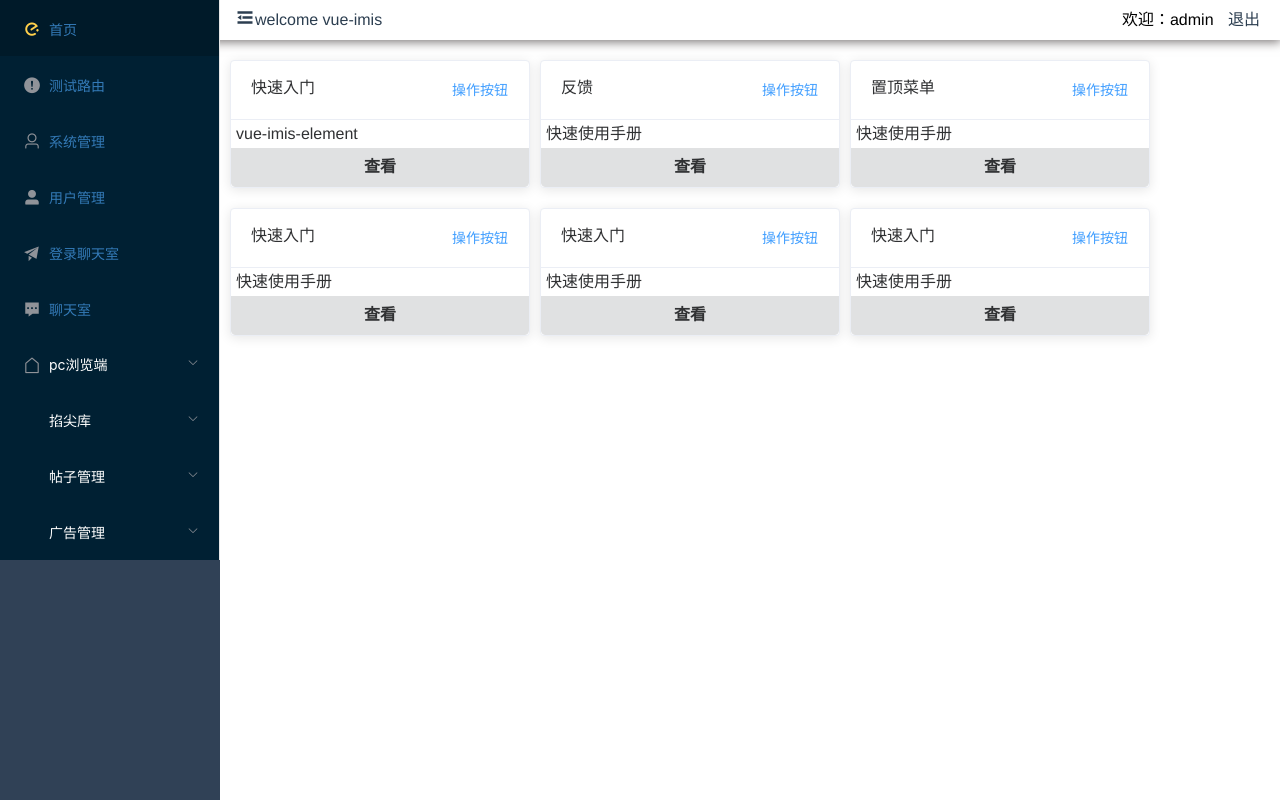
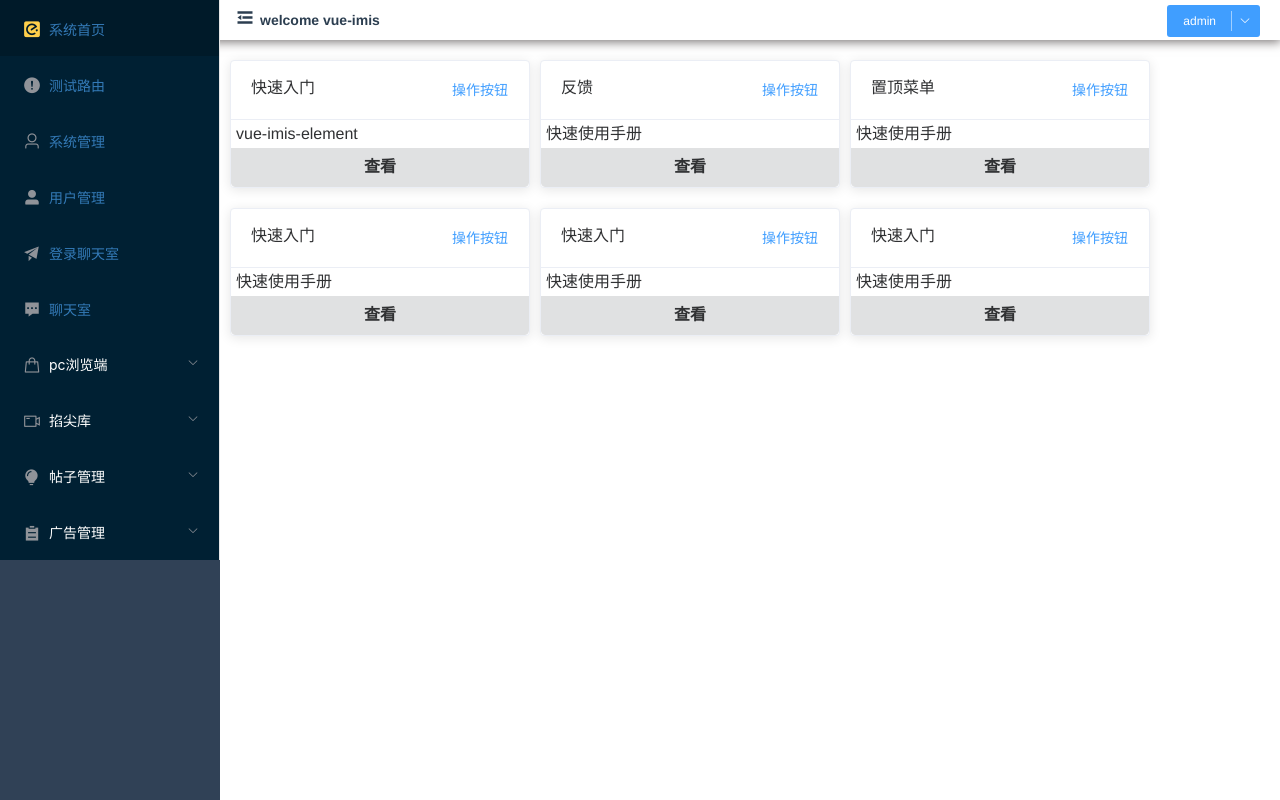
Before and after one commit to xiaoguiking/vue-imis, a Vue app in the folder vue-imis-element/: page /#/ in a window 1280 px wide. Built offline with nearby package versions, Linux system fonts and the light colour scheme; a small style sheet from the web is missing.

Commit message:
add: css header

```diff
--- a/vue-imis-element/public/index.html
+++ b/vue-imis-element/public/index.html
@@ -1,16 +1,27 @@
 <!DOCTYPE html>
 <html lang="">
   <head>
-    <meta charset="utf-8">
-    <meta http-equiv="X-UA-Compatible" content="IE=edge">
-    <meta name="viewport" content="width=device-width,initial-scale=1.0">
-    <meta name="viewport" content="width=device-width,minimum-scale=1.0,maximum-scale=1.0,user-scalable=no" />
-    <link rel="icon" href="<%= BASE_URL %>favicon.ico">
+    <meta charset="utf-8" />
+    <meta http-equiv="X-UA-Compatible" content="IE=edge" />
+    <meta name="viewport" content="width=device-width,initial-scale=1.0" />
+    <meta
+      name="viewport"
+      content="width=device-width,minimum-scale=1.0,maximum-scale=1.0,user-scalable=no"
+    />
+    <link rel="icon" href="<%= BASE_URL %>favicon.ico" />
     <title><%= htmlWebpackPlugin.options.title %></title>
+    <link
+      rel="stylesheet"
+      href="http://at.alicdn.com/t/font_2495209_vg1vq4stnu.css"
+    />
   </head>
   <body>
     <noscript>
-      <strong>We're sorry but <%= htmlWebpackPlugin.options.title %> doesn't work properly without JavaScript enabled. Please enable it to continue.</strong>
+      <strong
+        >We're sorry but <%= htmlWebpackPlugin.options.title %> doesn't work
+        properly without JavaScript enabled. Please enable it to
+        continue.</strong
+      >
     </noscript>
     <div id="app"></div>
     <!-- built files will be auto injected -->
--- a/vue-imis-element/src/api/user.js
+++ b/vue-imis-element/src/api/user.js
@@ -14,7 +14,10 @@ export const login = data => {
 };
 // 获取用户信息
 export const getUserInfo = () => {
-    return;
+    return request({
+        method: "GET",
+        url: "",
+    })
 };
 
 // 更改用户信息
--- a/vue-imis-element/src/components/CommonHeader/index.vue
+++ b/vue-imis-element/src/components/CommonHeader/index.vue
@@ -5,8 +5,17 @@
       <header class="header-imis">welcome vue-imis</header>
     </div>
     <div class="header-user">
-      <span class="header-user-title">欢迎：{{ "admin" }}</span>
-      <span class="signout" @click="$router.push('/login')"> 退出 </span>
+      <el-dropdown size="small" split-button type="primary">
+        {{ "admin" }}
+        <el-dropdown-menu slot="dropdown">
+          <el-dropdown-item>
+            <a href="https://github.com/xiaoguiking/vue-imis" target="_blank">
+              项目仓库</a
+            >
+          </el-dropdown-item>
+          <el-dropdown-item @click.native="loginOut">退出登录</el-dropdown-item>
+        </el-dropdown-menu>
+      </el-dropdown>
     </div>
   </div>
 </template>
@@ -15,7 +24,7 @@
 export default {
   name: "CommonHeader",
   props: {
-    collapse: Boolean
+    collapse: Boolean,
   },
   data() {
     return {};
@@ -24,9 +33,13 @@ export default {
   methods: {
     toggleSide() {
       this.$emit("showSide");
-    }
+    },
+
+    loginOut() {
+      console.log(1);
+      this.$router.push("/login");
+    },
   },
-  medthods: {}
 };
 </script>
 
@@ -44,6 +57,9 @@ export default {
     }
     .header-imis {
       display: inline-block;
+      font-size: 14px;
+      font-weight: 700;
+      margin-left: 5px;
     }
   }
 
--- a/vue-imis-element/src/mock/menuList.js
+++ b/vue-imis-element/src/mock/menuList.js
@@ -1,8 +1,9 @@
 const sideMenu = [
   {
-    title: "首页", // 菜单名称
+    title: "系统首页", // 菜单名称
     path: "/", // 对应path
-    icon: "eleme" // 对应图标
+    icon: "platform-eleme" // 对应图标
+    // icon: "iconelectronics" // 对应图标
   },
   {
     title: "测试路由", // 菜单名称
@@ -32,7 +33,7 @@ const sideMenu = [
   {
     title: "pc浏览端",
     path: "/file",
-    icon: "house",
+    icon: "goods",
     children: [
       {
         title: "首页大图区",
@@ -48,7 +49,7 @@ const sideMenu = [
   {
     title: "掐尖库",
     path: "/charts",
-    icon: "-video-camera",
+    icon: "video-camera",
     children: [
       // 子菜单列表
       {
@@ -71,7 +72,7 @@ const sideMenu = [
   {
     title: "帖子管理",
     path: "/post",
-    icon: "home",
+    icon: "s-opportunity",
     children: [
       // 子菜单列表
       {
@@ -94,7 +95,7 @@ const sideMenu = [
   {
     title: "广告管理",
     path: "/admagment",
-    icon: "home",
+    icon: "s-order",
     children: [
       // 子菜单列表
       {
--- a/vue-imis-element/src/views/Main.vue
+++ b/vue-imis-element/src/views/Main.vue
@@ -26,19 +26,19 @@ export default {
   name: "Main",
   data() {
     return {
-      isCollapse: true
+      isCollapse: true,
     };
   },
   components: {
     CommonHeader,
-    CommonAside
+    CommonAside,
   },
   methods: {
     handleSide() {
       console.log("子调父方法");
       this.isCollapse = !this.isCollapse;
-    }
-  }
+    },
+  },
 };
 </script>
 
@@ -62,7 +62,7 @@ export default {
   bottom: 0;
   left: 0;
   z-index: 1001;
-  overflow: hidden;
+  overflow-y: scroll;
 }
 
 .common-container {
```
